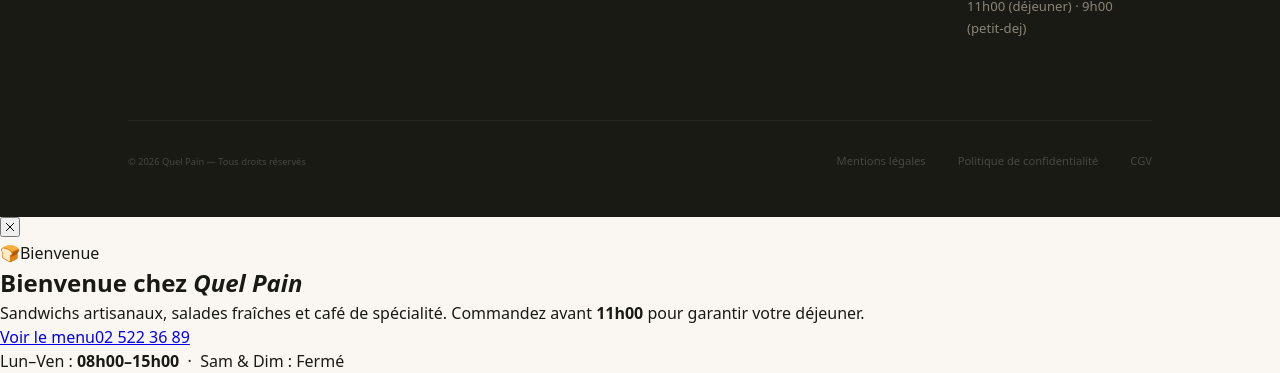
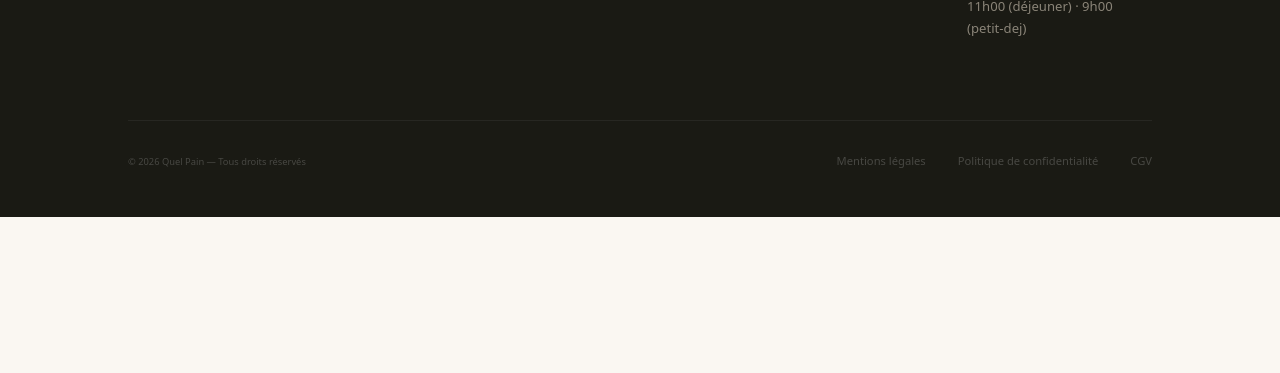
Before and after one commit to MP-C/portfolio, a plain HTML site: page pages/quelpain/index.html in a window 1280 px wide. Shown: the part 6782-7155 px from the top of the page. After the commit the page ends 6999 px from the top, so only its background shows below. Drawn offline with Linux system fonts and the light colour scheme.

Commit message:
deleted automatic failed popup

```diff
--- a/pages/quelpain/index.html
+++ b/pages/quelpain/index.html
@@ -736,6 +736,5 @@
   <script src="js/nav.js"></script>
   <script src="js/download.js"></script>
   <script src="js/utils.js"></script>
-  <script src="js/wifi-popup.js"></script>
 </body>
 </html>
```
